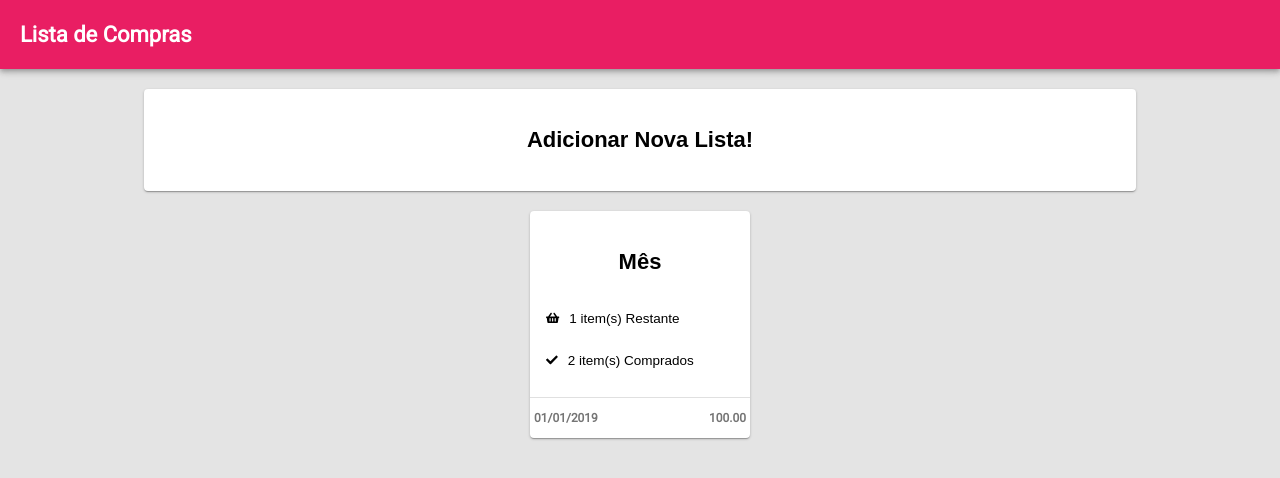
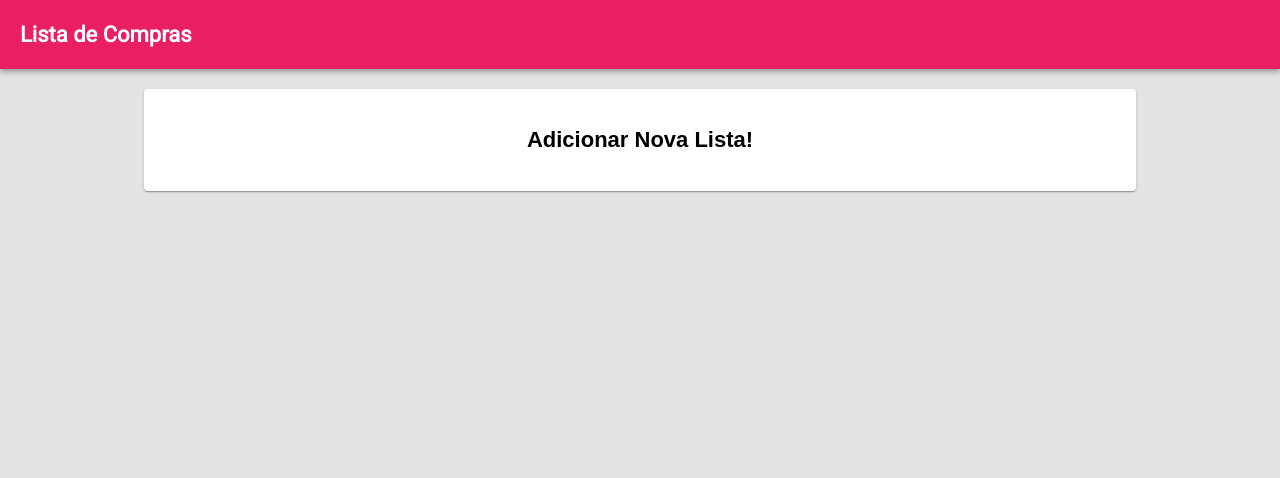
Before and after one commit to rodrigoasouza93/listacompras, a React (Create React App) app: page / in a window 1280 px wide. Shown: the top 478 px of the page. Built offline with nearby package versions, Linux system fonts and the light colour scheme; the HTML template or start-up script is replaced by a standard one.

Commit message:
Implementando e otimizando selector com reselect

```diff
--- a/package.json
+++ b/package.json
@@ -12,7 +12,8 @@
     "react-redux": "^6.0.1",
     "react-router-dom": "^4.3.1",
     "react-scripts": "2.1.5",
-    "redux": "^4.0.1"
+    "redux": "^4.0.1",
+    "reselect": "^4.0.0"
   },
   "scripts": {
     "start": "react-scripts start",
--- a/src/home/List.js
+++ b/src/home/List.js
@@ -6,14 +6,14 @@
 import ListItem from './ListItem';
 import './list.css';
 
-const List = () => (
+const List = (props) => (
   <CustomCard
     containerClass="list-container"
-    footer={<ListFooter />}
+    footer={<ListFooter total={props.total}/>}
     link="/lista"
   >
     <div>
-      <p className="title">Mês</p>
+      <p className="title">{props.list}</p>
       <div className="list-card-body">
         <ListItem icon={faShoppingBasket} text="1 item(s) Restante" />
         <ListItem icon={faCheck} text="2 item(s) Comprados" />
--- a/src/home/ListFooter.js
+++ b/src/home/ListFooter.js
@@ -1,9 +1,9 @@
 import React from 'react';
 
-const ListFooter = () => (
+const ListFooter = (props) => (
   <div className="list-footer">
     <p>01/01/2019</p>
-    <p>100.00</p>
+    <p>{props.total}</p>
   </div>
 );
 
--- a/src/home/index.js
+++ b/src/home/index.js
@@ -1,14 +1,24 @@
 import React from 'react';
+import { connect } from 'react-redux';
 
 import './home.css';
 import NewList from './NewList';
 import List from './List';
+import { getListTotal } from '../store/reducers/list'
 
-const Home = () => (
+const Home = (props) => (
   <div className="page-container">
     <NewList />
-    <List />
+
+    { props.list.items.length > 0 &&
+      <List list={props.list.list} total={props.total}/>
+    }
   </div>
 );
 
-export default Home;
+const mapStateToProps = state => ({
+  list: state.list,
+  total: getListTotal(state),
+})
+
+export default connect(mapStateToProps, null)(Home);
--- a/src/store/reducers/list.js
+++ b/src/store/reducers/list.js
@@ -1,3 +1,4 @@
+import { createSelector } from 'reselect'
 import { Types } from '../actions/list';
 
 const initialState = {
@@ -23,3 +24,8 @@
       return state;
   }
 }
+
+export const getListTotal = createSelector(
+  state => state.list.items,
+  items => items.reduce((total, item) => total + item.total, 0),
+);
```
Also changed, not shown: 1 other file (tests, documents, lock files or other folders).
